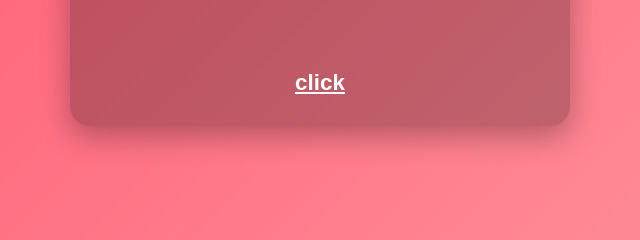
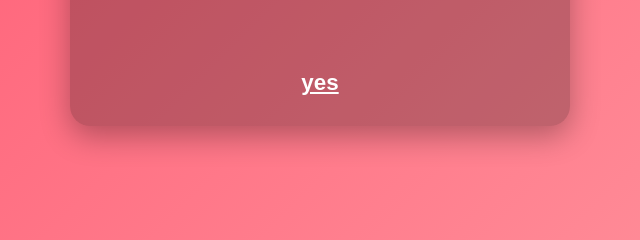
Before and after one commit to alex1011garciamar-netizen/Be-my-valentine-, a plain HTML site: page index.html in a window 1280 px wide. Shown: the part 436-676 px from the top of the page, 320-960 px from the left. Drawn offline with Linux system fonts and the light colour scheme.

Commit message:
Update index.html

```diff
--- a/index.html
+++ b/index.html
@@ -91,7 +91,7 @@
 
     <div class="actions">
       <button id="noBtn">No 🙃</button>
-      <a id="yesLink" onclick="sayYes()">click</a>
+      <a id="yesLink" onclick="sayYes()">yes</a>
     </div>
 
     <div class="details" id="details">
```
